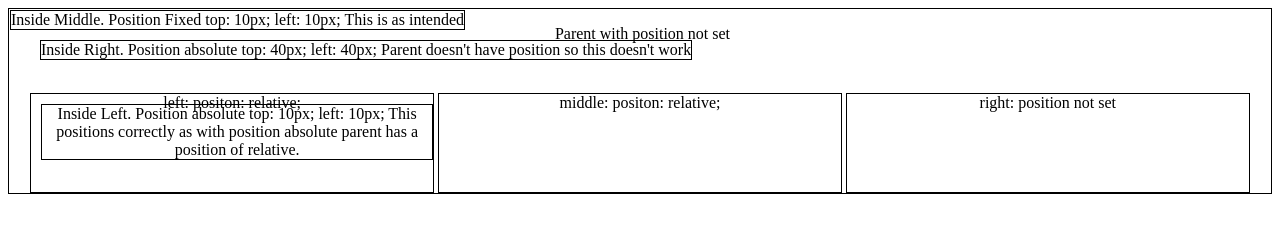
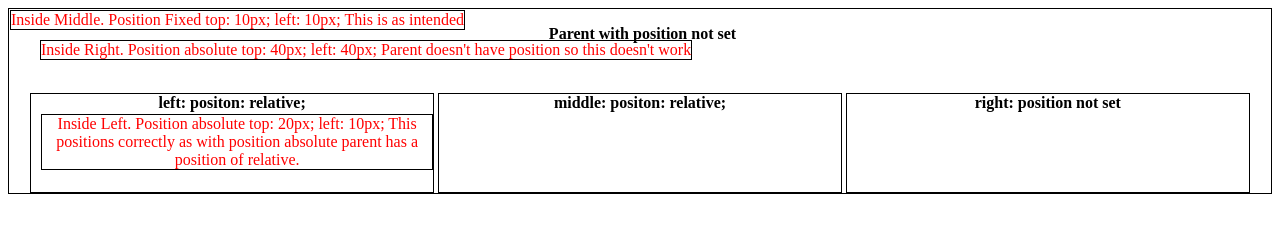
Before and after one commit to kumudug/css_position_fixed_vs_absolute, a plain HTML site: page index.html in a window 1280 px wide. Drawn offline with Linux system fonts and the light colour scheme.

Commit message:
make the layout clearer

```diff
--- a/index.html
+++ b/index.html
@@ -16,18 +16,18 @@
 <body>
     <main>
         <div style="text-align: center;">
-            <p style="margin-bottom: 50px;">Parent with position not set</p>
+            <p style="margin-bottom: 50px;"><strong>Parent with position not set</strong></p>
             <div style="width: 32%; display: inline-block; margin: auto; height: 100px; position: relative;">
-                left: positon: relative;
-                <div style="position:absolute; top: 10px; left: 10px;">Inside Left. Position absolute top: 10px; left: 10px; This positions correctly as with position absolute parent has a position of relative.</div>
+                <strong>left: positon: relative;</strong>
+                <div style="position:absolute; top: 20px; left: 10px; color:red;">Inside Left. Position absolute top: 20px; left: 10px; This positions correctly as with position absolute parent has a position of relative.</div>
             </div>
             <div style="width: 32%; display: inline-block; margin: auto; height: 100px; position: relative;">
-                middle: positon: relative;
-                <div style="position:fixed; top: 10px; left: 10px;">Inside Middle. Position Fixed top: 10px; left: 10px; This is as intended</div>
+                <strong>middle: positon: relative;</strong>
+                <div style="position:fixed; top: 10px; left: 10px;; color:red;">Inside Middle. Position Fixed top: 10px; left: 10px; This is as intended</div>
             </div>
             <div style="width: 32%; display: inline-block; margin: auto; height: 100px;">
-                right: position not set
-                <div style="position:absolute; top: 40px; left: 40px;">Inside Right. Position absolute top: 40px; left: 40px; Parent doesn't have position so this doesn't work</div>
+                <strong>right: position not set</strong>
+                <div style="position:absolute; top: 40px; left: 40px;; color:red;">Inside Right. Position absolute top: 40px; left: 40px; Parent doesn't have position so this doesn't work</div>
             </div>
         </div>
     </main>
```
